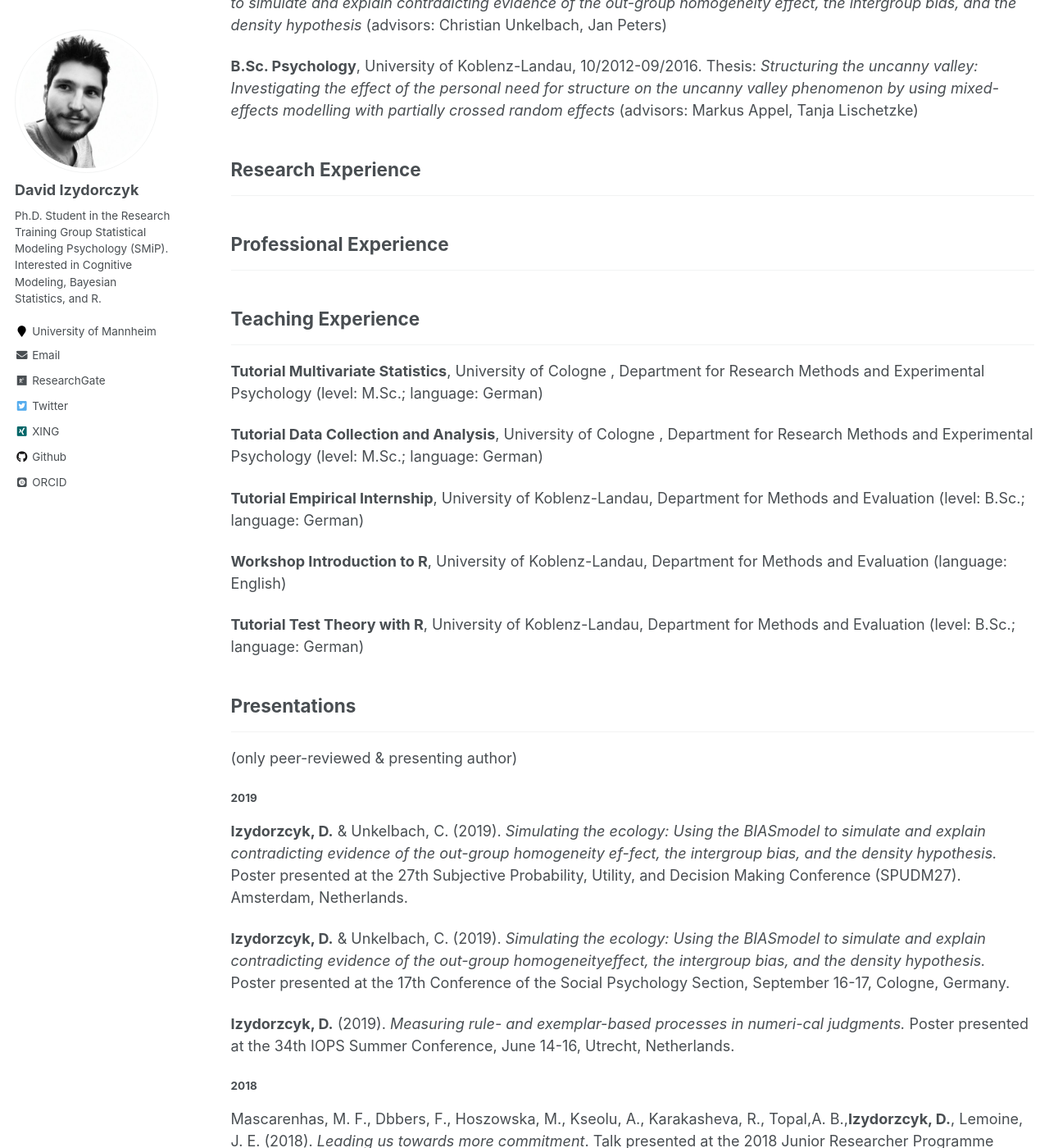
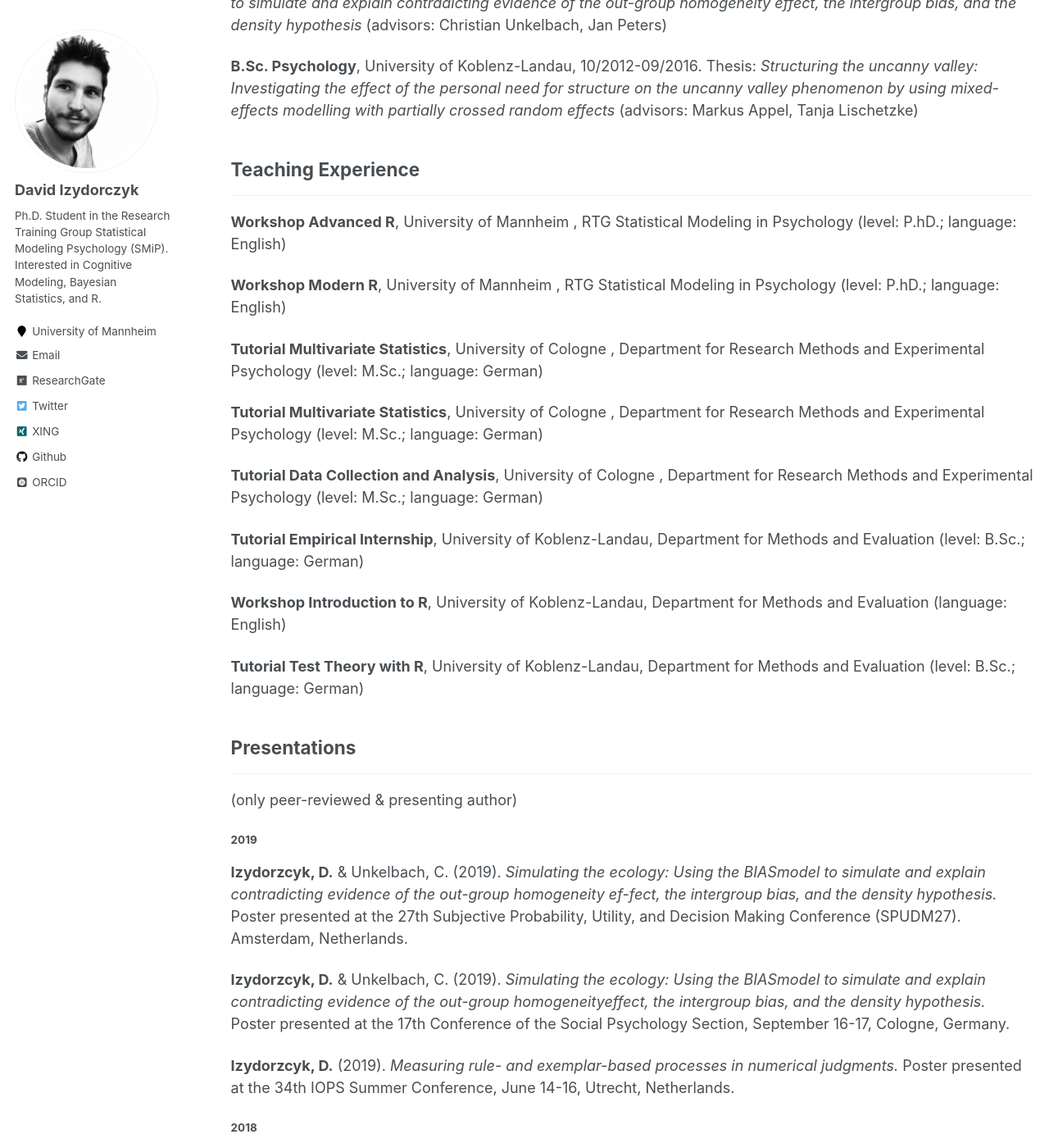
Before and after one commit to sophie-e-scharf/sophie-e-scharf.github.io, a Jekyll site: the page built from _pages/cv.md, in a window 1280 px wide and 1400 px high, scrolled down 424 px. Shown: the whole window at 82% size. Built offline with Jekyll 4.4.1, drawn with Linux system fonts in a browser that asks for light colours; some web fonts are replaced.

Commit message:
Added Workshops to Teaching Experiences

```diff
--- a/_pages/cv.md
+++ b/_pages/cv.md
@@ -18,15 +18,15 @@ Doctoral program at the DFG Research Training Group “Statistical Modeling in P
 **B.Sc. Psychology**, University of Koblenz-Landau, 10/2012-09/2016.
 Thesis: _Structuring the uncanny valley: Investigating the effect of the personal need for structure on the uncanny valley phenomenon by using mixed-effects modelling with partially  crossed random effects_  (advisors: Markus Appel, Tanja Lischetzke)
 
-## Research Experience
-***
-
-## Professional Experience
-***
 
 ## Teaching Experience
 ***
 
+**Workshop Advanced R**, University of Mannheim , RTG Statistical Modeling in Psychology (level: P.hD.; language: English)
+
+**Workshop Modern R**, University of Mannheim , RTG Statistical Modeling in Psychology (level: P.hD.; language: English)
+
+**Tutorial Multivariate Statistics**, University of Cologne , Department for Research Methods and Experimental Psychology (level: M.Sc.; language: German)
 
 **Tutorial Multivariate Statistics**, University of Cologne , Department for Research Methods and Experimental Psychology (level: M.Sc.; language: German)
 
@@ -49,7 +49,7 @@ Thesis: _Structuring the uncanny valley: Investigating the effect of the persona
 
 **Izydorzcyk,  D.** & Unkelbach,  C. (2019). *Simulating the ecology:  Using the BIASmodel  to  simulate  and  explain  contradicting  evidence  of  the  out-group  homogeneityeffect, the intergroup bias, and the density hypothesis.*  Poster presented at the 17th Conference of the Social Psychology Section, September 16-17, Cologne, Germany.
 
-**Izydorzcyk,  D.** (2019). *Measuring  rule-  and  exemplar-based  processes  in  numeri-cal judgments.*  Poster presented at the 34th IOPS Summer Conference, June 14-16, Utrecht, Netherlands.
+**Izydorzcyk,  D.** (2019). *Measuring  rule-  and  exemplar-based  processes  in  numerical judgments.*  Poster presented at the 34th IOPS Summer Conference, June 14-16, Utrecht, Netherlands.
 
 
 #### 2018
```
